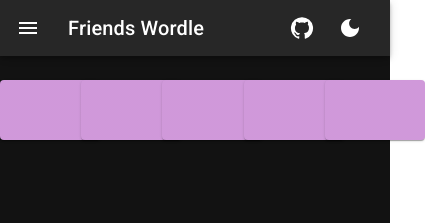
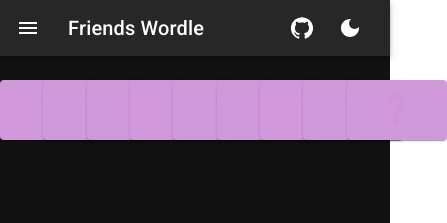
Before and after one commit to danieljmann96/friends-wordle, a React app: page / in a window 390 px wide. Shown: the top 223 px of the page, 447 px wide, since content can reach past the window. Built offline with nearby package versions, Linux system fonts and the light colour scheme.

Commit message:
responsive improvements

```diff
--- a/package.json
+++ b/package.json
@@ -8,7 +8,9 @@
     "lint": "node_modules/.bin/eslint --cache --fix ./src",
     "build": "webpack --config config/webpack.prod.js",
     "cyopen": "cypress open",
-    "cyrun": "cypress run"
+    "cyrun": "cypress run",
+    "dockerbuild": "docker build -t friends-wordle .",
+    "dockerstart": "docker run --rm -it -p 4012:80 friends-wordle"
   },
   "repository": {
     "type": "git",
@@ -28,6 +30,7 @@
     "@mui/material": "^5.5.3",
     "notistack": "^2.0.3",
     "react": "^17.0.2",
+    "react-device-detect": "^2.2.2",
     "react-dom": "^17.0.2",
     "react-simple-keyboard": "^3.4.94",
     "uniqid": "^5.4.0"
--- a/src/App.tsx
+++ b/src/App.tsx
@@ -1,7 +1,10 @@
 import React from 'react';
 import ReactDOM from 'react-dom';
 import AppRoot from './components/AppRoot';
-import '@fontsource/roboto';
+import '@fontsource/roboto/300.css';
+import '@fontsource/roboto/400.css';
+import '@fontsource/roboto/500.css';
+import '@fontsource/roboto/700.css';
 
 function App() {
   return (
--- a/src/components/AppRoot.tsx
+++ b/src/components/AppRoot.tsx
@@ -69,7 +69,9 @@ export default function AppRoot(): JSX.Element {
             sx={{
               width: '100%',
               height: '100vh',
-              py: 10
+              py: 10,
+              justifyContent: 'center',
+              display: 'flex'
             }}
           >
             <LetterGrid />
--- a/src/components/Letter.tsx
+++ b/src/components/Letter.tsx
@@ -1,5 +1,6 @@
 import React from 'react';
 import { Paper, Typography } from '@mui/material';
+import { isMobile } from 'react-device-detect';
 import { Letter as LetterType } from 'types';
 
 const themeConverter = {
@@ -19,16 +20,21 @@ export default function Letter(props: IProps): JSX.Element {
       component="span"
       sx={{
         backgroundColor: themeConverter[letter.status],
-        height: 60,
-        width: 100,
+        height: isMobile ? 30 : 60,
+        width: isMobile ? 25 : 100,
         display: 'inline-block'
       }}
     >
       <Typography
         component="span"
-        sx={{ fontSize: '2.5rem', textAlign: 'center' }}
+        sx={{
+          fontSize: isMobile ? '1rem' : '2.5rem',
+          textAlign: 'center',
+          color:
+            letter.display === '' ? themeConverter[letter.status] : undefined
+        }}
       >
-        {letter.display}
+        {letter.display === '' ? '?' : letter.display}
       </Typography>
     </Paper>
   );
--- a/src/components/LetterGrid.tsx
+++ b/src/components/LetterGrid.tsx
@@ -1,22 +1,23 @@
 import React, { useContext } from 'react';
 import uniqid from 'uniqid';
-import { Grid, useMediaQuery } from '@mui/material';
+import { Grid } from '@mui/material';
 import { WordContext } from '../providers/WordProvider';
 import WordRow from './WordRow';
 
 export default function LetterGrid(): JSX.Element {
-  const { usedRows, activeRow } = useContext(WordContext);
-  const matchesLarge = useMediaQuery('(min-width:1750px)');
-  const matchesMed = useMediaQuery('(max-width:1100px)');
-  const matchesSm = useMediaQuery('(max-width:800px)');
+  const { usedRows, activeRow, word } = useContext(WordContext);
+  // const matchesLarge = useMediaQuery('(min-width:1750px)');
+  // const matchesMed = useMediaQuery('(max-width:1100px)');
+  // const matchesSm = useMediaQuery('(max-width:800px)');
 
   return (
     <Grid
+      alignItems="flex-start"
       container
       justifyContent="center"
-      spacing={2}
       sx={{
-        px: matchesLarge ? '30%' : matchesSm ? 0 : matchesMed ? '10%' : '20%'
+        width: `${150 * word.length}px`,
+        height: `${(usedRows.length + 1) * 11}%`
       }}
     >
       {usedRows.map(row => (
--- a/src/components/WordRow.tsx
+++ b/src/components/WordRow.tsx
@@ -15,7 +15,7 @@ export default function WordRow({ word }: IProps): JSX.Element {
         <Grid
           item
           key={uniqid()}
-          sx={{ textAlign: 'center' }}
+          sx={{ textAlign: 'center', maxHeight: 100 }}
           xs={12 / word.length}
         >
           <Letter letter={letter} />
--- a/src/providers/WordProvider.tsx
+++ b/src/providers/WordProvider.tsx
@@ -10,7 +10,8 @@ import { alphabet, NUMBER_OF_GUESSES } from '../constants';
 import { characters } from '../constants/characters';
 import { ContextProviderProps, Letter, LetterStatus } from 'types';
 
-const wordToUse = characters[Math.floor(Math.random() * characters.length)];
+// eslint-disable-next-line
+const wordToUse = 'MRHECKLES'; //characters[Math.floor(Math.random() * characters.length)];
 
 interface WordContextState {
   activeRow: Letter[];
```
Also changed, not shown: 1 other file (tests, documents, lock files or other folders).
